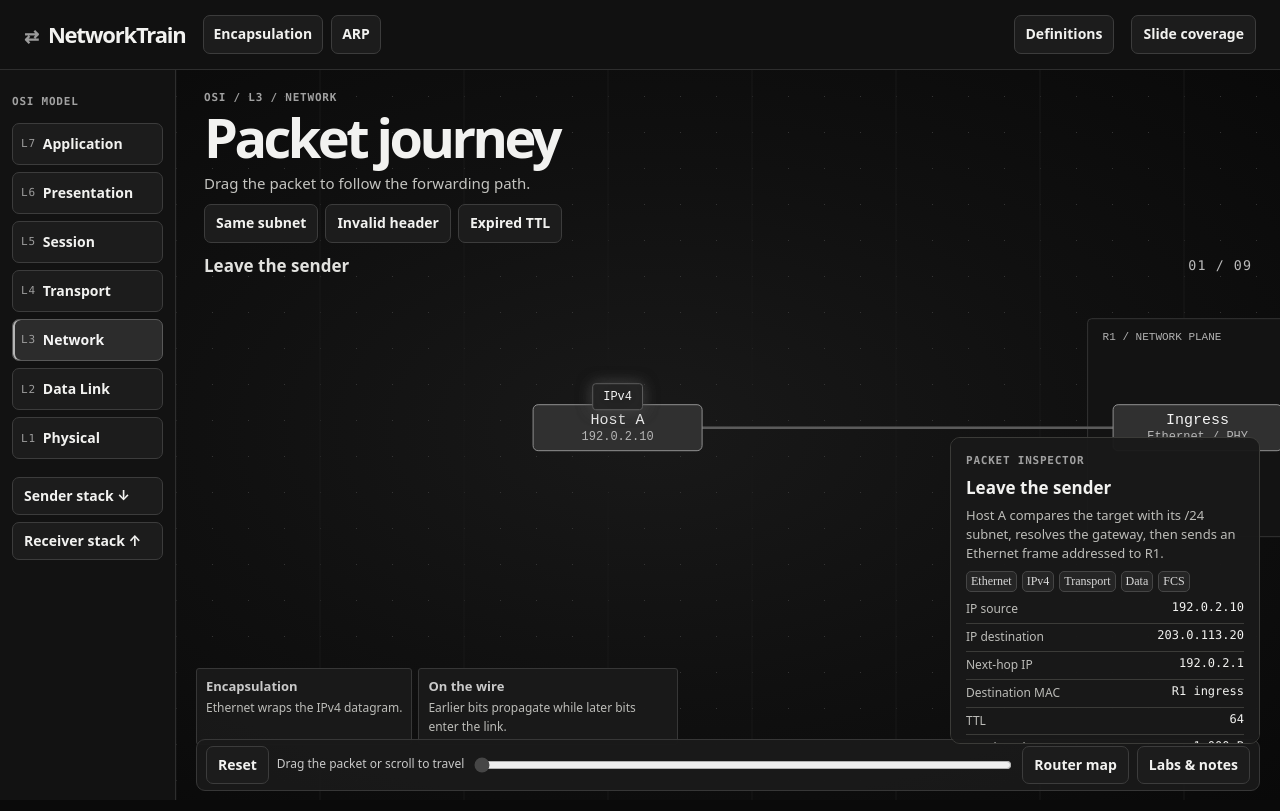
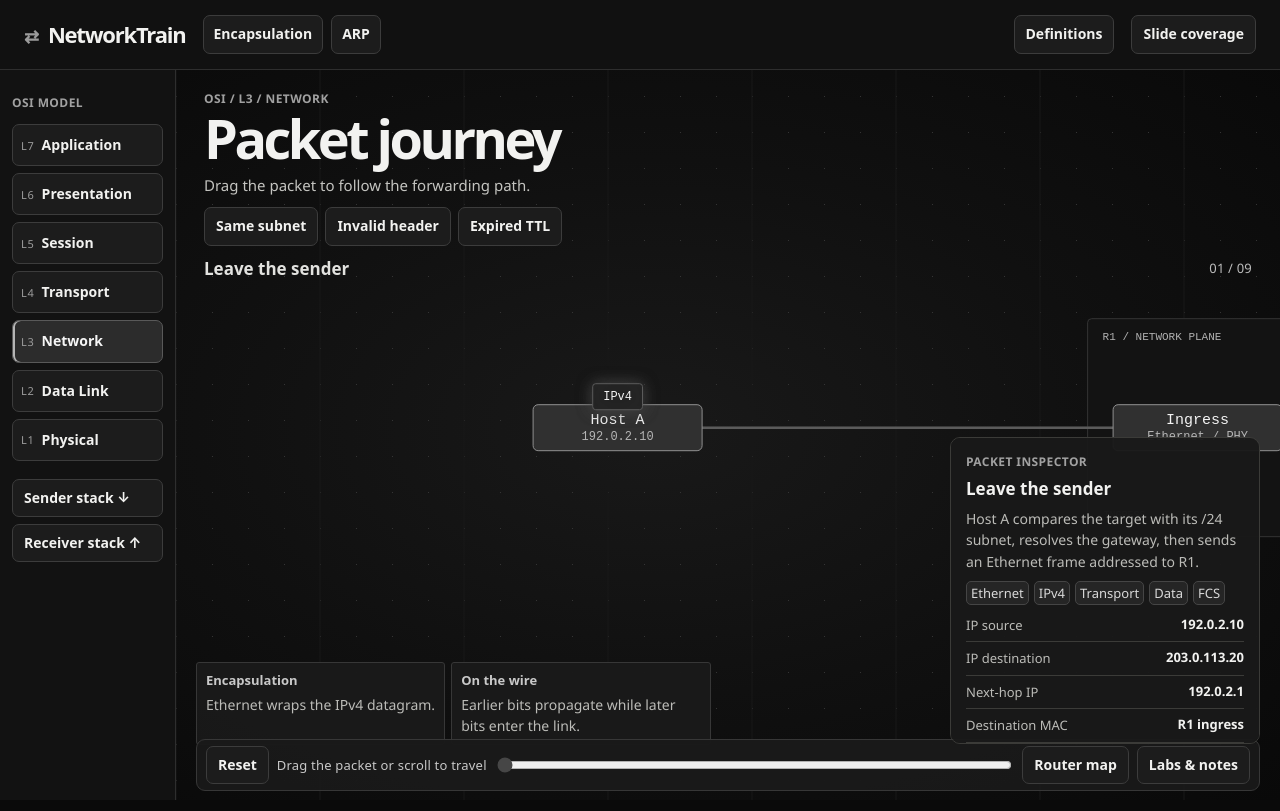
Before and after one commit to srivastavaprisha29-ops/NetworkTrain, a plain HTML site: page index.html in a window 1280 px wide. Shown: the top 811 px of the page. Drawn offline with Linux system fonts and the light colour scheme.

Commit message:
Refine small-text typography

```diff
--- a/styles.css
+++ b/styles.css
@@ -164,3 +164,23 @@ aside.inspector{width:310px;max-height:42%;padding:15px;border-radius:10px}
 @media(max-width:760px){header{padding:8px 10px;min-height:56px}.brand{font-size:16px}.layout{grid-template-columns:1fr}.layout>aside:first-child{padding:5px 8px}.layers .layer{font-size:12px;padding:5px 7px}.directions button{font-size:12px;padding:4px 8px}.overlay{left:12px;right:12px;top:10px}.overlay h1{font-size:29px}.overlay>.intro{font-size:13px;margin:5px 0 7px}.overlay .branches button{font-size:11px}.stage-heading h2{font-size:14px}#stage-track button{font-size:12px;min-height:40px}.controls button{font-size:11px}aside.inspector{width:min(290px,79vw);max-height:32%;padding:9px}.inspector h2{font-size:15px}.inspector p{font-size:12px}#lesson-drawer,#lesson-drawer.is-expanded{padding:15px}.drawer-body{font-size:15px}}
 .lesson-videos{margin:20px 0}
 .lesson-videos h3{margin-bottom:8px}
+
+/* Small labels use the reading face; literal packet values keep fixed-width digits. */
+:root{--reading-font:"Segoe UI",system-ui,-apple-system,sans-serif}
+.label,.live,.layer span,.field span,.stack span,.stage-context dt,.stage-context .packet-layers span{
+ font-family:var(--reading-font);
+ font-variant-numeric:tabular-nums;
+}
+.label{font-size:12px;letter-spacing:.035em;font-weight:650}
+.overlay>.intro,.inspector p,.card p{font-family:var(--reading-font);line-height:1.55}
+.inspector p,.card p{font-size:14px}
+.field{gap:10px;padding-block:6px}
+.field span,.field strong,.stack span,.stage-context dl{font-size:13px}
+.field strong{font-family:var(--reading-font);font-weight:600;font-variant-numeric:tabular-nums}
+.lesson-ref,.video-card small{font:13px/1.5 var(--reading-font)}
+.keyword-list button{font:600 13px/1.35 var(--reading-font)}
+.stage-heading small,.controls small{font-size:13px;letter-spacing:.015em}
+@media(max-width:760px){
+ .inspector p,.field span,.field strong,.stack span{font-size:12px}
+ .label,.stage-heading small{font-size:11px}
+}
```
